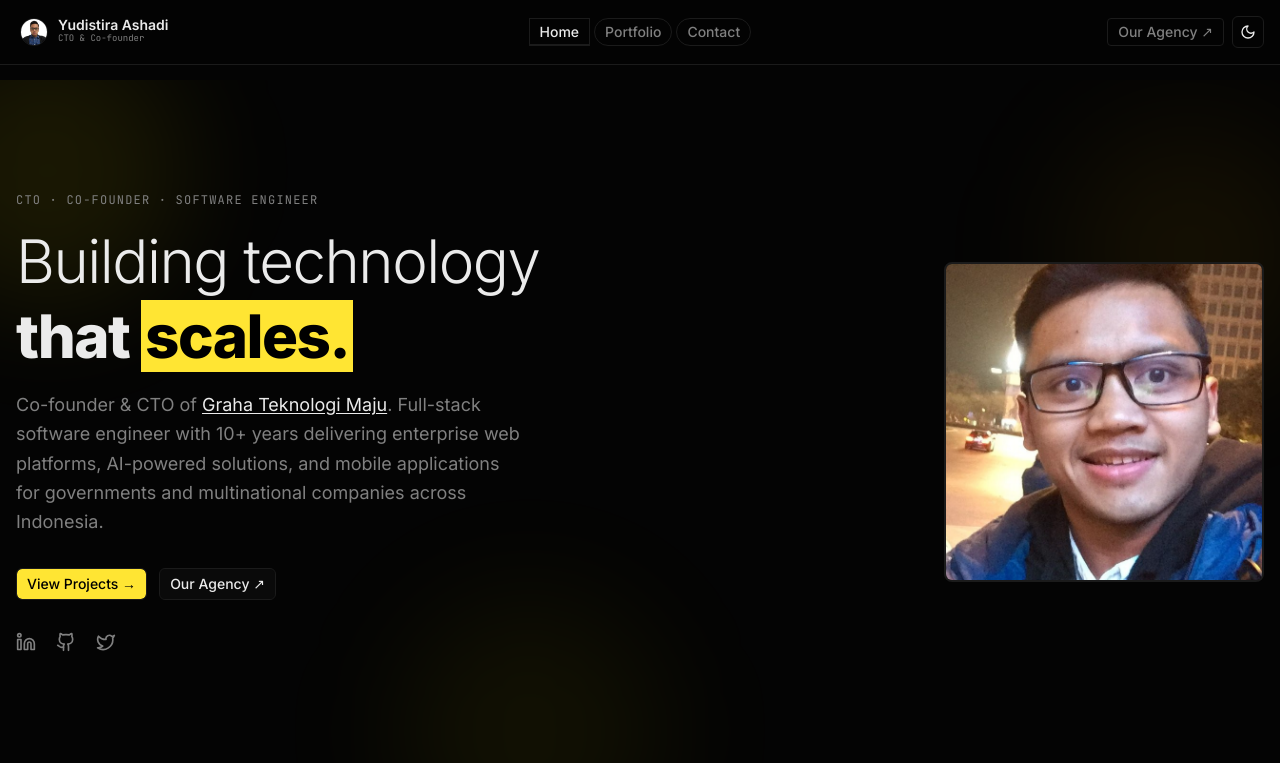
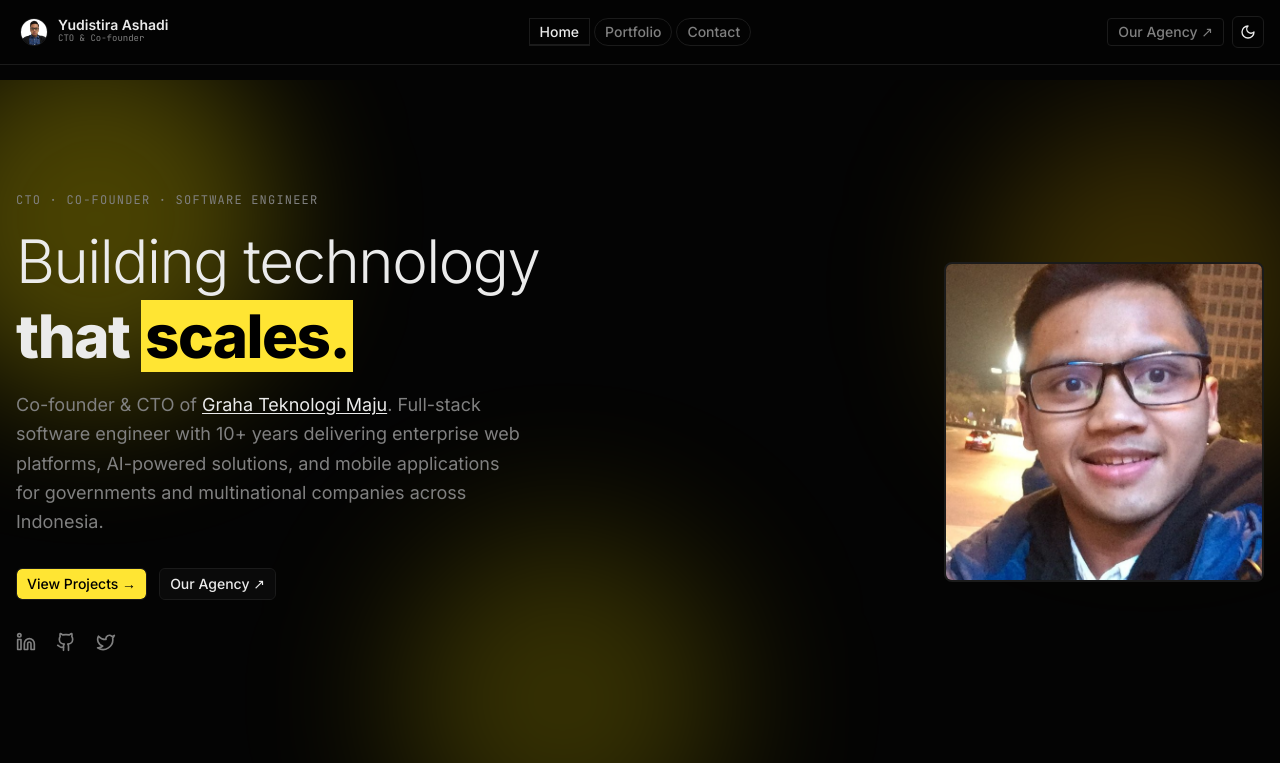
Before and after one commit to yudistiraashadi/portfolio-next-js, a Next.js app: page / in a window 1280 px wide. Shown: the top 763 px of the page. Built offline with nearby package versions, Linux system fonts and the light colour scheme.

Commit message:
fix: increase aurora opacity for visibility in both themes, remove footer double-border and excess margin

```diff
--- a/src/components/aurora-background.tsx
+++ b/src/components/aurora-background.tsx
@@ -1,11 +1,16 @@
 "use client";
 
+import { useTheme } from "next-themes";
 import { motion } from "framer-motion";
 
+// Dark mode: higher opacity so the glow reads against a dark background.
+// Light mode: warmer amber tint at moderate opacity — yellow on white needs
+// more saturation to avoid disappearing.
 const blobs = [
   {
-    className: "absolute -top-20 -left-20 h-72 w-72",
-    color: "rgba(255, 229, 0, 0.09)",
+    className: "absolute -top-20 -left-20 h-96 w-96",
+    darkColor: "rgba(255, 229, 0, 0.28)",
+    lightColor: "rgba(245, 158, 11, 0.18)",
     animate: {
       x: [0, 40, -20, 0],
       y: [0, -20, 30, 0],
@@ -14,8 +19,9 @@ const blobs = [
     duration: 10,
   },
   {
-    className: "absolute top-10 -right-10 h-60 w-60",
-    color: "rgba(255, 180, 0, 0.07)",
+    className: "absolute top-10 -right-10 h-80 w-80",
+    darkColor: "rgba(255, 200, 0, 0.22)",
+    lightColor: "rgba(251, 191, 36, 0.16)",
     animate: {
       x: [0, -25, 20, 0],
       y: [0, 20, -10, 0],
@@ -24,8 +30,9 @@ const blobs = [
     duration: 13,
   },
   {
-    className: "absolute -bottom-20 left-1/3 h-64 w-64",
-    color: "rgba(255, 229, 0, 0.06)",
+    className: "absolute -bottom-20 left-1/3 h-80 w-80",
+    darkColor: "rgba(255, 229, 0, 0.20)",
+    lightColor: "rgba(245, 158, 11, 0.14)",
     animate: {
       x: [0, 15, -25, 0],
       y: [0, -25, 15, 0],
@@ -42,6 +49,9 @@ export function AuroraBackground({
   children: React.ReactNode;
   className?: string;
 }) {
+  const { resolvedTheme } = useTheme();
+  const isDark = resolvedTheme === "dark";
+
   return (
     <div className={`relative overflow-hidden ${className ?? ""}`}>
       {blobs.map((blob, i) => (
@@ -50,8 +60,8 @@ export function AuroraBackground({
           className={blob.className}
           style={{
             borderRadius: "50%",
-            background: blob.color,
-            filter: "blur(60px)",
+            background: isDark ? blob.darkColor : blob.lightColor,
+            filter: "blur(72px)",
             willChange: "transform",
           }}
           animate={blob.animate}
--- a/src/components/footer.tsx
+++ b/src/components/footer.tsx
@@ -29,7 +29,7 @@ export function Footer() {
   const currentYear = new Date().getFullYear();
 
   return (
-    <footer className="mt-24 border-t border-border bg-background">
+    <footer className="bg-background">
       <div
         id="contacts"
         className="mx-auto max-w-7xl px-4 py-16"
```
